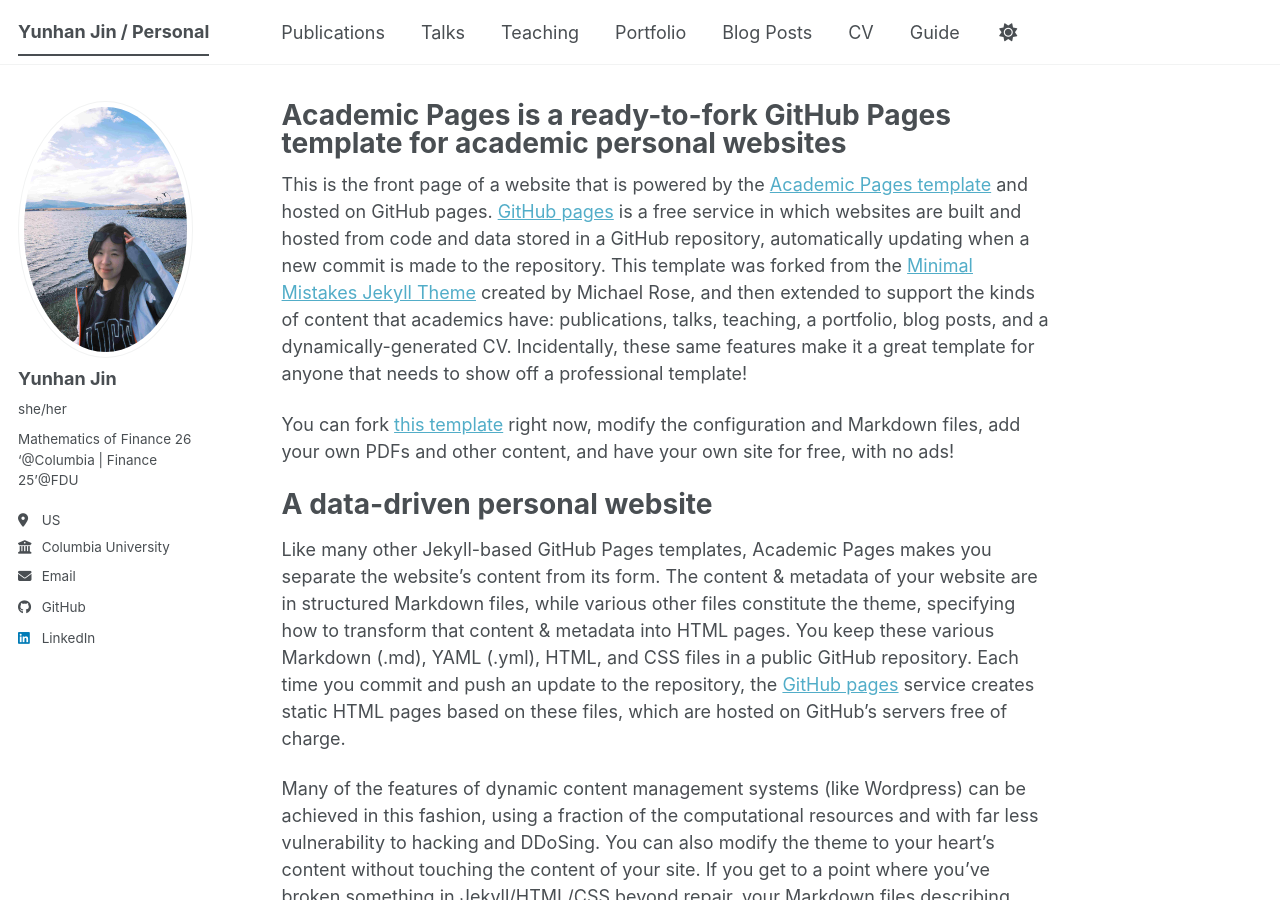
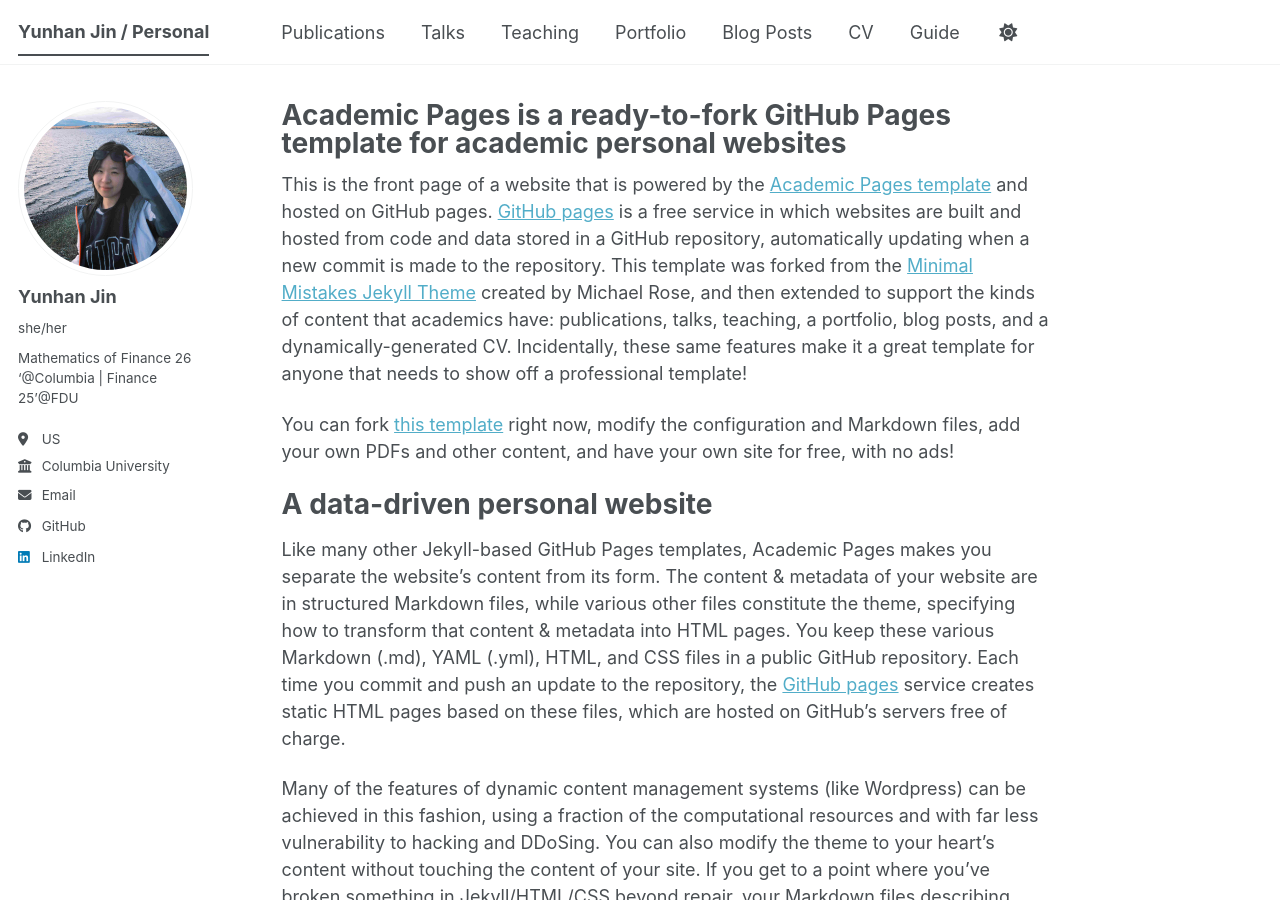
Before and after one commit to yunhanjin001/yunhanjin001.github.io, a Jekyll site: the page built from _pages/about.md, in a window 1280 px wide and 900 px high. Built offline with Jekyll 4.4.1, drawn with Linux system fonts in a browser that asks for light colours; a script bundle is joined from its source files by our own code; library files that are not in the unit come from our copies.

Commit message:
Update author avatar image in config

```diff
--- a/_config.yml
+++ b/_config.yml
@@ -23,7 +23,7 @@
 #               Additional customization can be done by editing /_includes/author-profile.html
 author:
   # Biographic information
-  avatar           : "Life_f.jpg"
+  avatar           : "test.jpg"
   name             : "Yunhan Jin"
   pronouns         : "she/her"
   bio              : "Mathematics of Finance 26 ‘@Columbia | Finance 25’@FDU"
```
